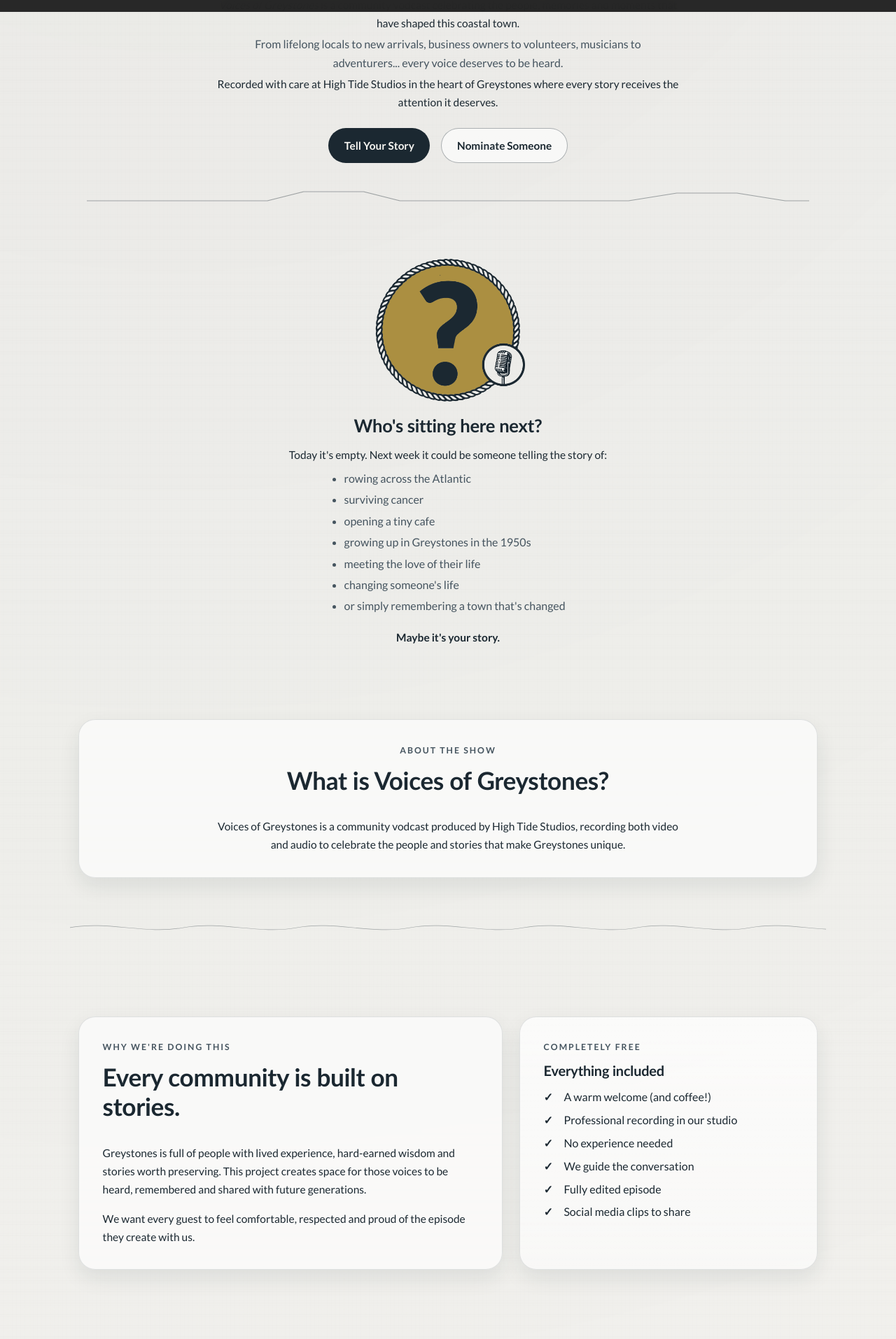
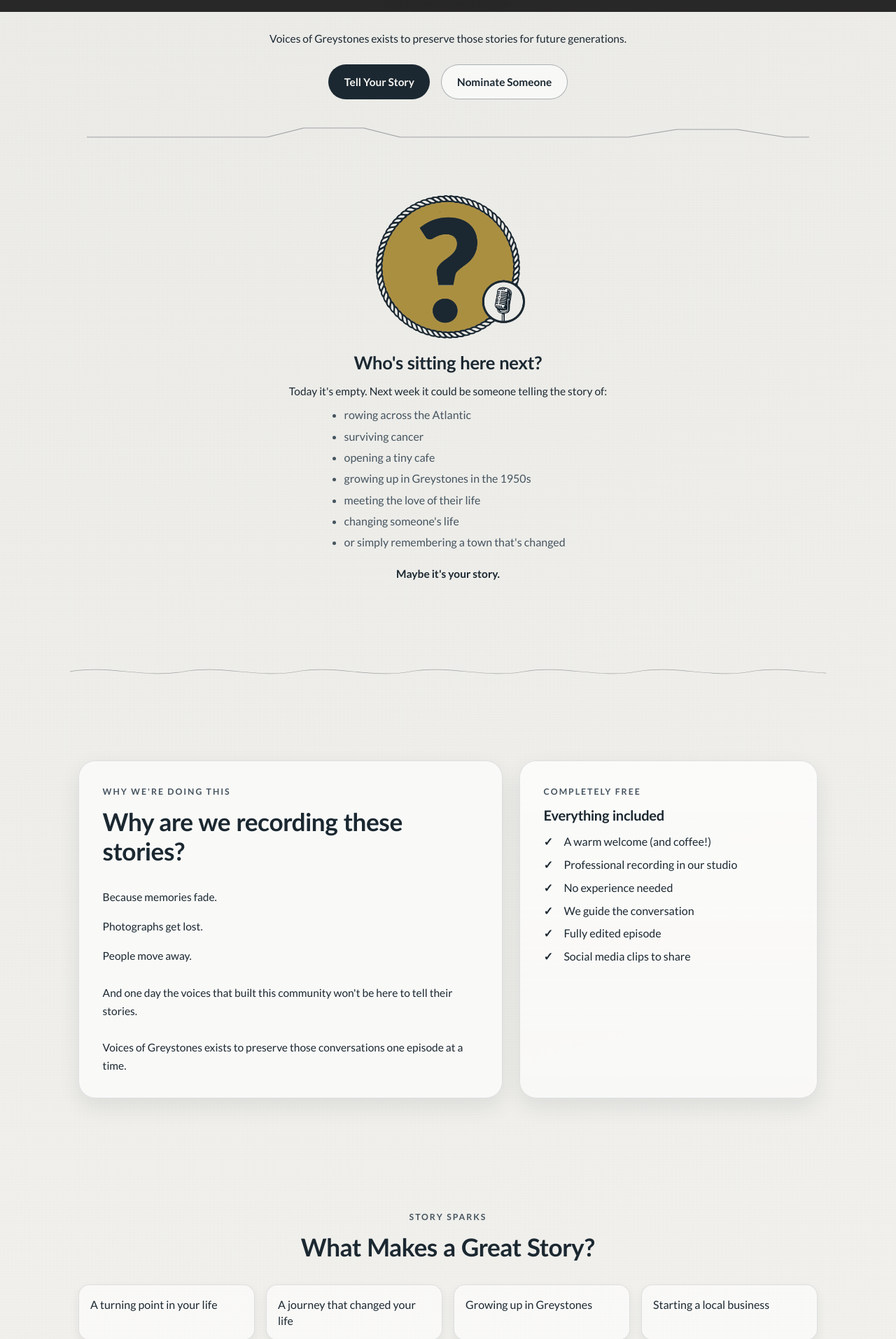
Before and after one commit to TerryLoc/high-tide-studios, a React (Create React App) app: page /voices in a window 1280 px wide. Shown: the part 783-2697 px from the top of the page at 70% size. Built offline with nearby package versions, Linux system fonts and the light colour scheme.

Commit message:
Update Voices page: refine messaging, enhance SEO, and improve layout for storytelling

```diff
--- a/src/pages/Voices.jsx
+++ b/src/pages/Voices.jsx
@@ -23,7 +23,7 @@ const freeFeatures = [
 
 const storyIdeas = [
   'A turning point in your life',
-  'An incredible journey',
+  'A journey that changed your life',
   'Growing up in Greystones',
   'Starting a local business',
   'A family tradition',
@@ -127,8 +127,8 @@ export default function Voices() {
     <>
       <SEO
         page="voices"
-        customTitle="Voices of Greystones | Community Podcast | High Tide Studios"
-        customDescription="Voices of Greystones is a community podcast celebrating the remarkable stories of ordinary people across Greystones. Recorded professionally at High Tide Studios."
+        customTitle="Voices of Greystones | Community Stories | High Tide Studios"
+        customDescription="Voices of Greystones is a community storytelling project preserving the voices, memories and conversations of people across Greystones."
         structuredDataType="faq"
         structuredDataPayload={vogFaqSchema}
       />
@@ -145,26 +145,17 @@ export default function Voices() {
               />
               <h1 className="vog-title mt-4">Every Stone Has a Story.</h1>
               <h2 className="vog-subtitle">What&apos;s Yours?</h2>
-              <p className="vog-lead mx-auto">
+              <p className="vog-lead mx-auto mb-3">
                 You don&apos;t need to be famous to have a story worth telling.
               </p>
-              <p className="vog-body mx-auto mb-1">
-                Every family has them. Every street has them. Every town is
-                built on them.
-              </p>
-              <p className="vog-body mx-auto mb-1">
-                <em>Voices of Greystones</em> is a community vodcast celebrating
-                the people, memories and moments that have shaped this coastal
-                town.
-              </p>
-              <p className="vog-listing mx-auto mb-1">
-                From lifelong locals to new arrivals, business owners to
-                volunteers, musicians to adventurers... every voice deserves to
-                be heard.
-              </p>
               <p className="vog-body mx-auto mb-4">
-                Recorded with care at High Tide Studios in the heart of
-                Greystones where every story receives the attention it deserves.
+                Every family has them. Every street has them.
+                <br />
+                Every town is built on them.
+                <br />
+                <br />
+                Voices of Greystones exists to preserve those stories for future
+                generations.
               </p>
               <div className="d-flex flex-wrap justify-content-center gap-3 mb-4">
                 <a className="vog-btn vog-btn--primary" href="#become-guest">
@@ -206,24 +197,6 @@ export default function Voices() {
           </div>
         </section>
 
-        <section className="py-4">
-          <div className="container vog-shell">
-            <FadeInUp>
-              <article className="vog-card text-center">
-                <p className="vog-kicker">About the Show</p>
-                <h2 className="vog-section-title">
-                  What is Voices of Greystones?
-                </h2>
-                <p className="vog-body mx-auto mb-0">
-                  Voices of Greystones is a community vodcast produced by High
-                  Tide Studios, recording both video and audio to celebrate the
-                  people and stories that make Greystones unique.
-                </p>
-              </article>
-            </FadeInUp>
-          </div>
-        </section>
-
         <RopeDivider />
 
         <section className="py-5">
@@ -233,17 +206,20 @@ export default function Voices() {
                 <article className="vog-card h-100">
                   <p className="vog-kicker">Why We&apos;re Doing This</p>
                   <h2 className="vog-section-title">
-                    Every community is built on stories.
+                    Why are we recording these stories?
                   </h2>
-                  <p className="vog-body">
-                    Greystones is full of people with lived experience,
-                    hard-earned wisdom and stories worth preserving. This
-                    project creates space for those voices to be heard,
-                    remembered and shared with future generations.
-                  </p>
+                  <p className="vog-body">Because memories fade.</p>
+                  <p className="vog-body">Photographs get lost.</p>
                   <p className="vog-body mb-0">
-                    We want every guest to feel comfortable, respected and proud
-                    of the episode they create with us.
+                    People move away.
+                    <br />
+                    <br />
+                    And one day the voices that built this community won&apos;t
+                    be here to tell their stories.
+                    <br />
+                    <br />
+                    Voices of Greystones exists to preserve those conversations
+                    one episode at a time.
                   </p>
                 </article>
               </FadeInUp>
@@ -289,15 +265,16 @@ export default function Voices() {
             <FadeInUp>
               <article className="vog-card">
                 <p className="vog-kicker">Recording The Stories</p>
-                <h2 className="vog-section-title">More Than Just a Podcast</h2>
+                <h2 className="vog-section-title">Why record them now?</h2>
                 <p className="vog-body">
-                  <strong>The story of Greystones lives in the people.</strong>
+                  Every conversation we record today becomes part of
+                  tomorrow&apos;s history.
                 </p>
                 <p className="vog-body mb-0">
-                  Every episode captures memories, experiences and moments that
-                  might otherwise only ever be shared around a dinner table or
-                  over a pint. Together, we&apos;re preserving a little piece of
-                  Greystones for future generations.
+                  The people of Greystones are writing the story of this town
+                  every single day.
+                  <br />
+                  We&apos;re simply pressing record.
                 </p>
               </article>
             </FadeInUp>
@@ -309,7 +286,7 @@ export default function Voices() {
             <FadeInUp>
               <article className="vog-card">
                 <p className="vog-kicker">Become a Guest</p>
-                <h2 className="vog-section-title">Tell us your story</h2>
+                <h2 className="vog-section-title">Start the conversation</h2>
                 <div className="vog-form-wrap">
                   <iframe
                     title="Voices of Greystones guest form"
@@ -324,11 +301,13 @@ export default function Voices() {
                   )}
                 </div>
                 <p className="vog-body vog-form-note mb-0">
-                  If it feels like there could be a great conversation,
-                  we&apos;ll be in touch to arrange a relaxed coffee and chat.
-                  There&apos;s no pressure and no expectation, just an
-                  opportunity to meet, get to know one another and see where the
-                  conversation might lead.
+                  Every recording begins with a simple coffee and a chat.
+                  <br />
+                  <br />
+                  It&apos;s a chance for us to get to know one another.
+                  <br />
+                  We explore your story together and decide whether Voices of
+                  Greystones feels like the right place to tell it.
                 </p>
               </article>
             </FadeInUp>
@@ -344,9 +323,7 @@ export default function Voices() {
                 <p className="vog-kicker">
                   Brought to you by High Tide Studios
                 </p>
-                <h2 className="vog-section-title">
-                  Premium production in Wicklow
-                </h2>
+                <h2 className="vog-section-title">Produced in Wicklow</h2>
                 <div className="row g-3 mt-2">
                   {studioServices.map((service) => (
                     <div className="col-12 col-sm-6 col-lg-4" key={service}>
@@ -415,11 +392,13 @@ export default function Voices() {
             <FadeInUp>
               <article>
                 <h2 className="vog-section-title mb-2">
-                  Every Voice Leaves Its Mark
+                  Everyone in this town has a story.
+                  <br />
+                  Some just haven&apos;t been asked yet.
                 </h2>
 
                 <a className="vog-btn vog-btn--primary" href="#become-guest">
-                  Tell the story only you can tell
+                  Start the Conversation
                 </a>
               </article>
             </FadeInUp>
@@ -428,7 +407,7 @@ export default function Voices() {
         <div className="vog-tagline-footer">
           <div className="container vog-shell text-center">
             <p className="vog-title vog-title--small mb-0">
-              Collecting the stories that make Greystones, Greystones.
+              Preserving the stories of Greystones.
             </p>
           </div>
         </div>
```
